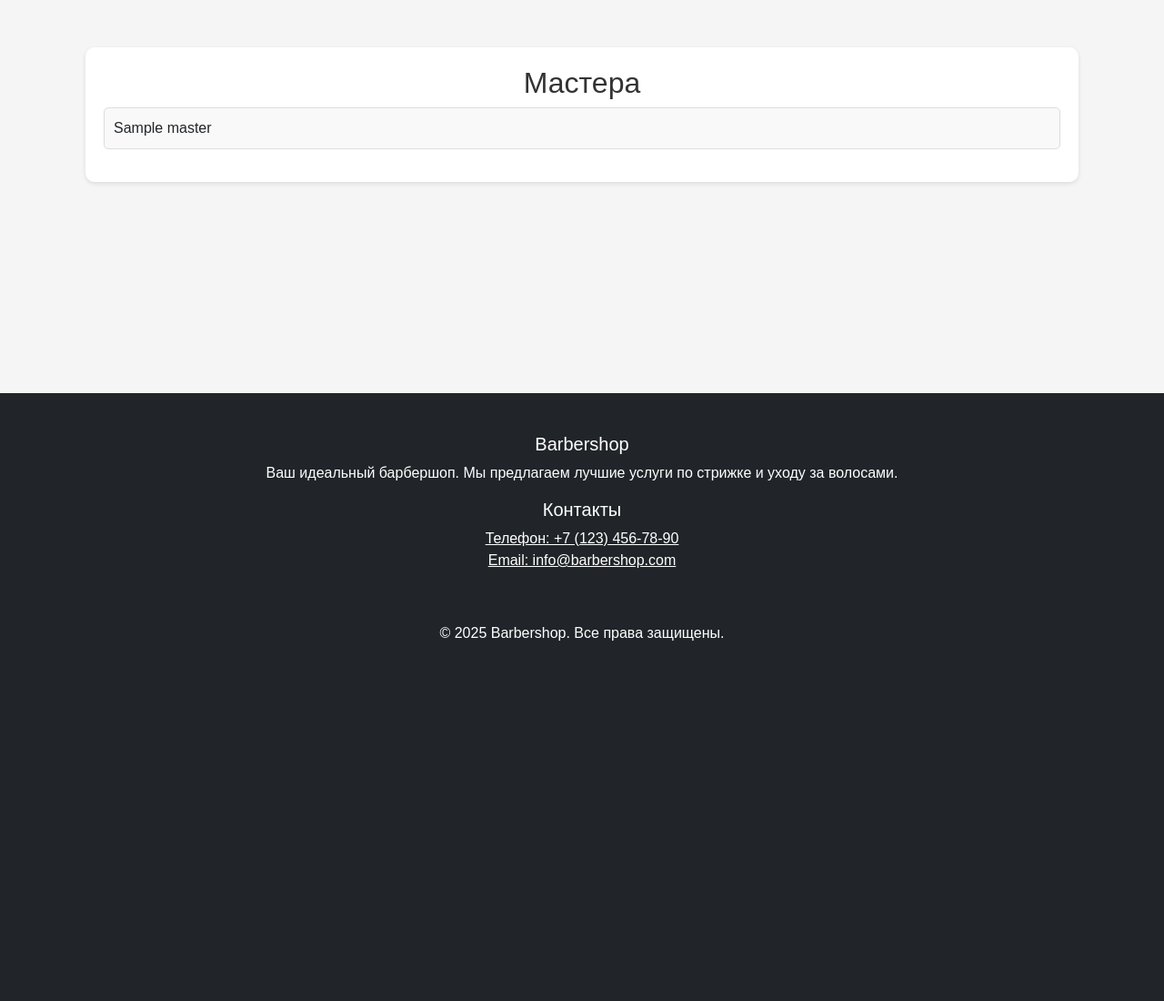
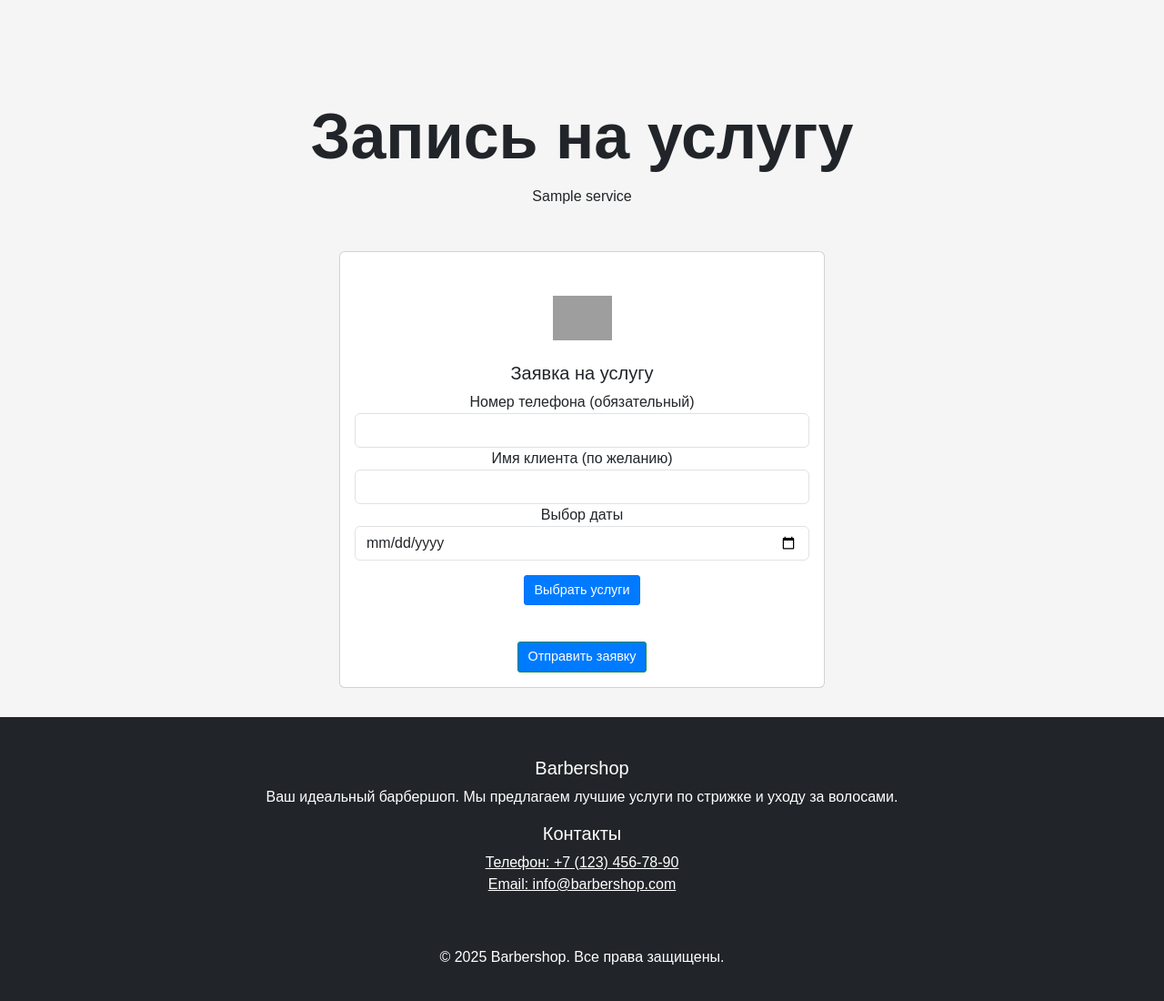
Before and after one commit to ToHellForever/barbershop2, a Django app: template templates/entry_form.html in a window 1280 px wide. Shown: the part 56-1156 px from the top of the page at 91% size. Before the commit the page ends 760 px from the top, so only its background shows below. Run offline with Django 5.2, Linux system fonts and the light colour scheme; the template is opened without the code that fills it: most values are stand-ins (such as "Sample title", 1, 10 or a date in 2020); grey boxes are pictures that could not be loaded.

Commit message:
hw_39: Форма заявки готова

```diff
--- a/core/views.py
+++ b/core/views.py
@@ -37,7 +37,6 @@ def entry_form(request):
     Отображает шаблон entry.html, передавая данные о мастерах и услугах для выбора.
     """
     context = {
-        'masters': masters,
         'services': services,
         }
     return render(request, 'entry_form.html', context=context)
--- a/templates/entry_form.html
+++ b/templates/entry_form.html
@@ -1,15 +1,61 @@
 {% extends 'base.html' %}
 {% load static %}
-{% block title %}The Gilded Razor - Мастера{% endblock %}
+{% block title %}The Gilded Razor - Запись на услугу{% endblock %}
 {% block content %}
 <main class="container mt-3">
-    <section id="masters" class="landing-section">
-        <h2>Мастера</h2>
-        <ul class="master-list">
-            {% for master in masters %}
-                <li class="masters-item">{{ master.name }}</li>
-            {% endfor %}
-        </ul>
+    <section id="entry_form">
+        <h1 class="h1 text-center mx-auto mt-4 pt-5" style="font-size: 70px;"><strong>Запись на услугу</strong></h1>
+        <p class="text-center pt-1">{{ service.name }}</p>
+        <div class="row mt-5">
+            <div class="col-10 col-md-6 offset-1 offset-md-3 mb-3">
+                <form action="/entry_form/" method="post" class="card mb-3">
+                    {% csrf_token %}
+                    <div class="card-body text-center pt-5">
+                        <img src="{% static 'check.png' %}" width="65" alt="">
+                        <h2 class="h5 card-title mt-4 mb-2">Заявка на услугу</h2>
+
+                        <div class="form-group">
+                            <label for="phone">Номер телефона (обязательный)</label>
+                            <input type="tel" class="form-control" id="phone" name="phone" required>
+                        </div>
+
+                        <div class="form-group">
+                            <label for="name">Имя клиента (по желанию)</label>
+                            <input type="text" class="form-control" id="name" name="name">
+                        </div>
+
+                        <div class="form-group">
+                            <label for="date">Выбор даты</label>
+                            <input type="date" class="form-control" id="date" name="date" required>
+                        </div>
+
+                        <button type="button" class="btn btn-primary mt-3" data-bs-toggle="collapse" data-bs-target="#servicesCollapse">
+                            Выбрать услуги
+                        </button>
+
+                        <div class="mt-3">
+                            <div id="servicesCollapse" class="collapse">
+                                <h5>Доступные услуги:</h5>
+                                <ul class="list-unstyled">
+                                    {% for service in services %}
+                                        <li class="service-item">
+                                            <div class="form-check">
+                                                <input class="form-check-input" type="checkbox" name="services" value="{{ service.id }}" id="service{{ forloop.counter }}">
+                                                <label class="form-check-label" for="service{{ forloop.counter }}">
+                                                    {{ service }}
+                                                </label>
+                                            </div>
+                                        </li>
+                                    {% endfor %}
+                                </ul>
+                            </div>
+                        </div>
+
+                        <button type="submit" class="btn btn-success mt-4">Отправить заявку</button>
+                    </div>
+                </form>
+            </div>
+        </div>
     </section>
 </main>
 {% endblock %}
```
